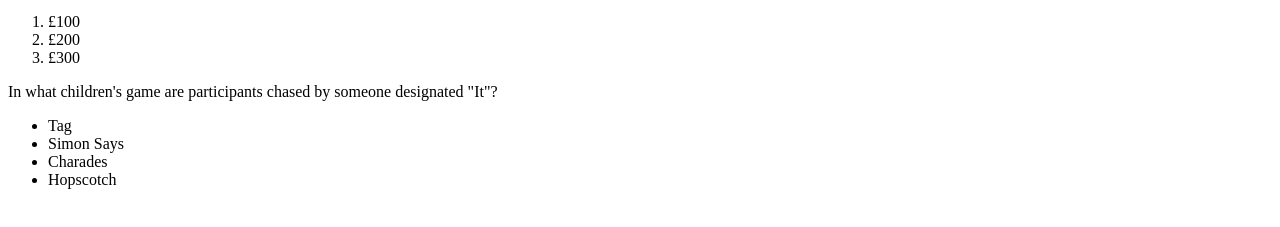
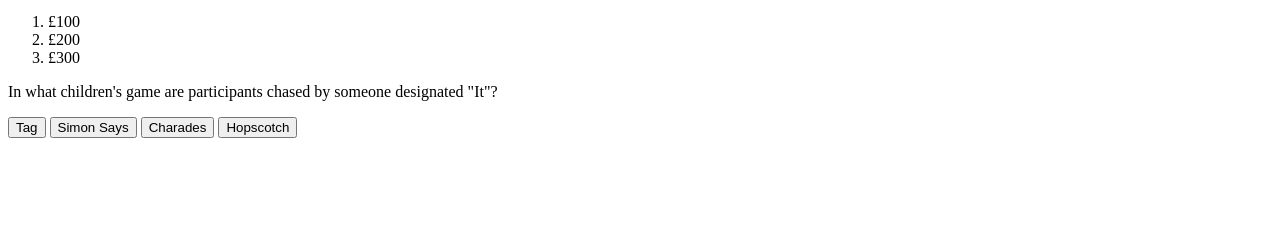
Before and after one commit to mjonesdev/nc-quiz-app, a plain HTML site: page index.html in a window 1280 px wide. Shown: the part 119-346 px from the top of the page. Drawn offline with nearby package versions, Linux system fonts and the light colour scheme.

Commit message:
function added

```diff
--- a/index.html
+++ b/index.html
@@ -33,13 +33,11 @@
         <div>
           <p id="quiz-question">Quiz question here</p>
         </div>
-        <div>
-          <ul id="quiz-answers">
-            <li id="answer1"></li>
-            <li id="answer2"></li>
-            <li id="answer3"></li>
-            <li id="answer4"></li>
-          </ul>
+        <div id="quiz-answers">
+            <button id="answer0" onclick="answerHandler(0)"></button>
+            <button id="answer1" onclick="answerHandler(1)"></button>
+            <button id="answer2" onclick="answerHandler(2)"></button>
+            <button id="answer3" onclick="answerHandler(3)"></button>
         </div>
       </section>
     </main>
--- a/scripts/scripts.js
+++ b/scripts/scripts.js
@@ -103,26 +103,34 @@ const questionData = {
   ],
 };
 
-// console.log(questionData.questions[0]);
 
 let counter = 0;
-
 let quizQuestion = document.getElementById("quiz-question");
 
+// question
 quizQuestion.innerHTML = questionData.questions[counter].question;
 
-//answers boxes
-let answer1 = document.getElementById("answer1");
-let answer2 = document.getElementById("answer2");
-let answer3 = document.getElementById("answer3");
-let answer4 = document.getElementById("answer4");
+// answers boxes
 
-answer1.innerHTML = questionData.questions[counter].content[0];
+questionData.questions[counter].content.forEach((option, index) => {
+    document.getElementById("answer"+index).innerHTML = option
+})
 
-answer2.innerHTML = questionData.questions[counter].content[1];
-
-answer3.innerHTML = questionData.questions[counter].content[2];
-
-answer4.innerHTML = questionData.questions[counter].content[3];
-
-console.log(quizQuestion);
+const answerHandler = (id) => {
+    console.log(id)
+    if (id === questionData.questions[counter].correct) {
+        counter++
+        quizQuestion.innerHTML = questionData.questions[counter].question;
+        answer1.innerHTML = questionData.questions[counter].content[0];
+        answer2.innerHTML = questionData.questions[counter].content[1];
+        answer3.innerHTML = questionData.questions[counter].content[2];
+        answer4.innerHTML = questionData.questions[counter].content[3];
+    } else {
+        counter = 0
+        quizQuestion.innerHTML = questionData.questions[counter].question;
+        answer1.innerHTML = questionData.questions[counter].content[0];
+        answer2.innerHTML = questionData.questions[counter].content[1];
+        answer3.innerHTML = questionData.questions[counter].content[2];
+        answer4.innerHTML = questionData.questions[counter].content[3];
+    }
+}
```
